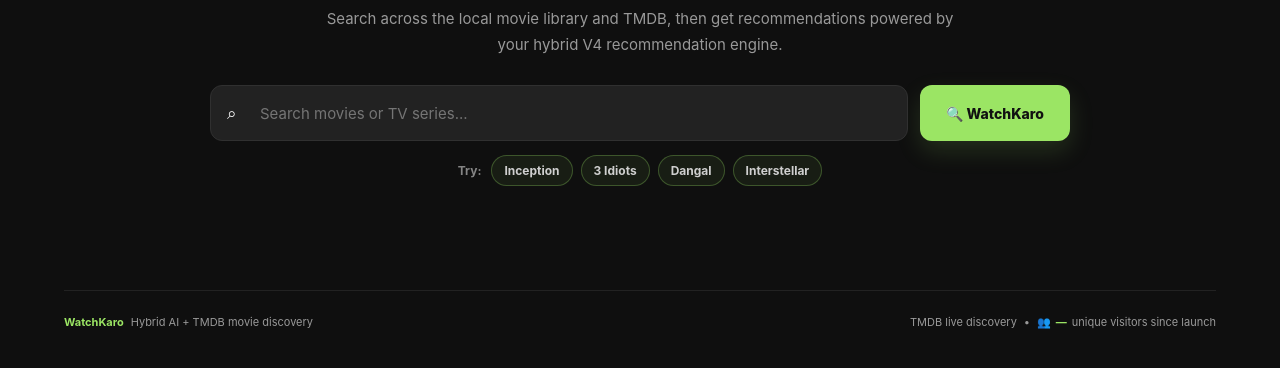
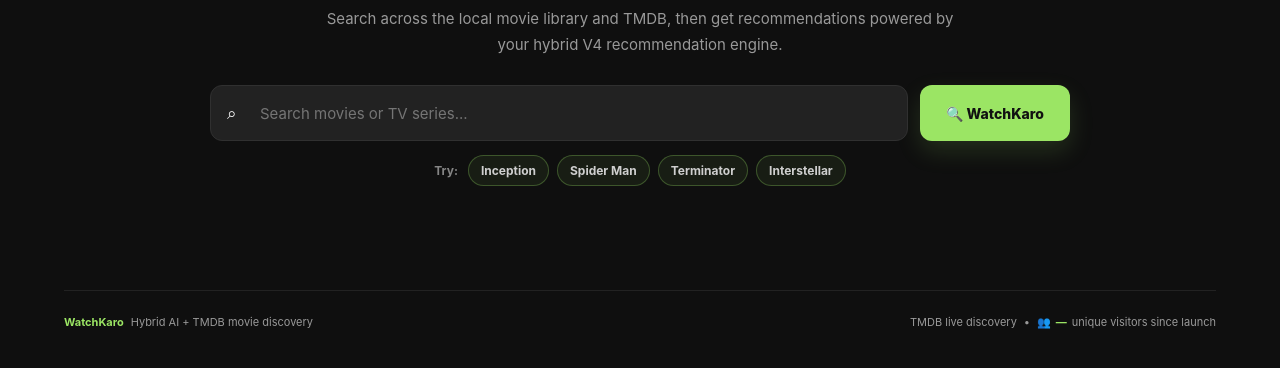
Before and after one commit to AnubhavMishra1612/WatchKaro, a Flask app: page / in a window 1280 px wide. Shown: the part 306-674 px from the top of the page. Run offline with Flask 3, Linux system fonts and the light colour scheme.

Commit message:
Update index.html

```diff
--- a/templates/index.html
+++ b/templates/index.html
@@ -137,11 +137,11 @@
             <button type="button" data-example="Inception">
                 Inception
             </button>
-            <button type="button" data-example="3 Idiots">
-                3 Idiots
+            <button type="button" data-example="Spider Man">
+                Spider Man
             </button>
-            <button type="button" data-example="Dangal">
-                Dangal
+            <button type="button" data-example="Terminator">
+                Terminator
             </button>
             <button type="button" data-example="Interstellar">
                 Interstellar
```
